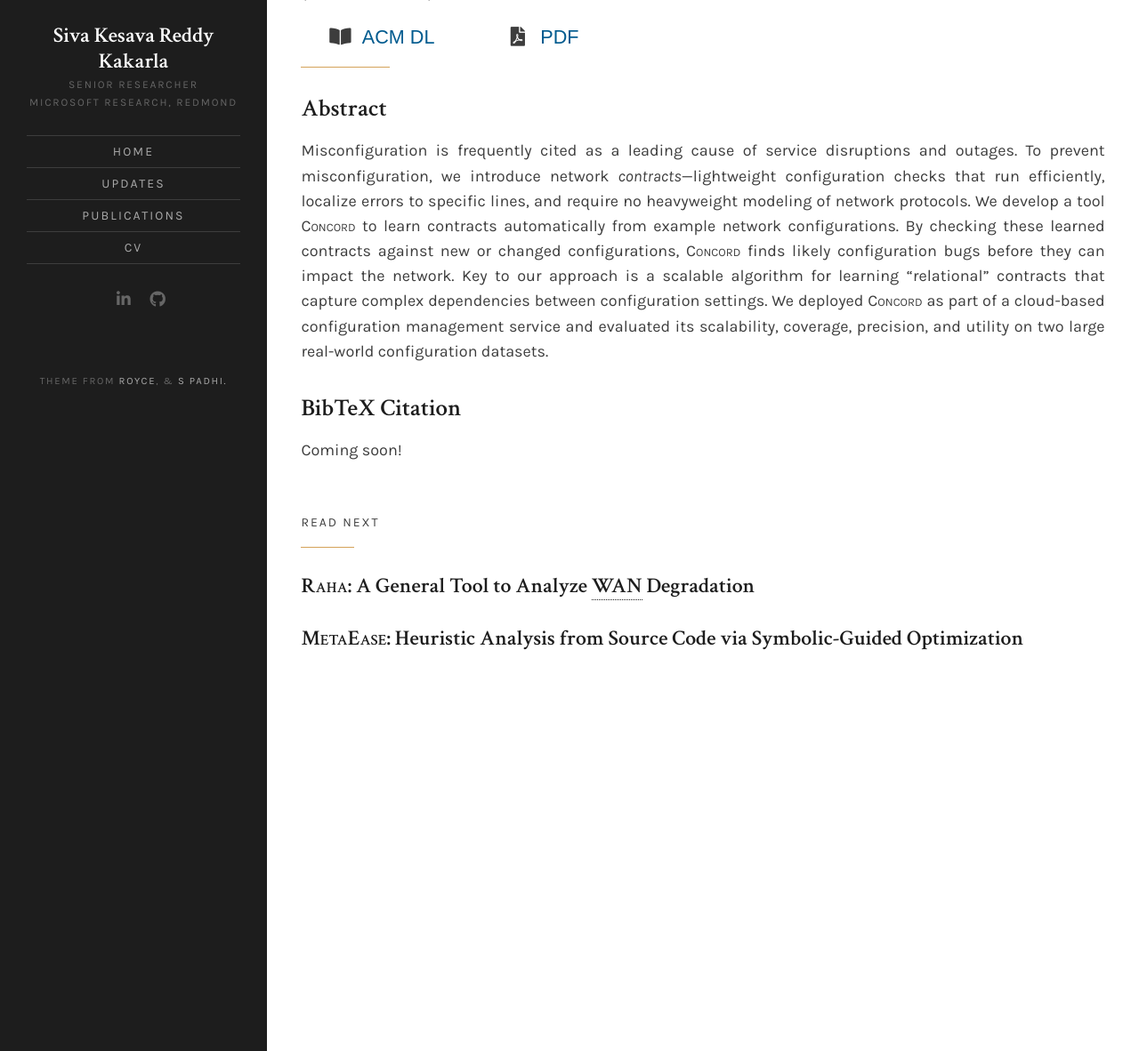
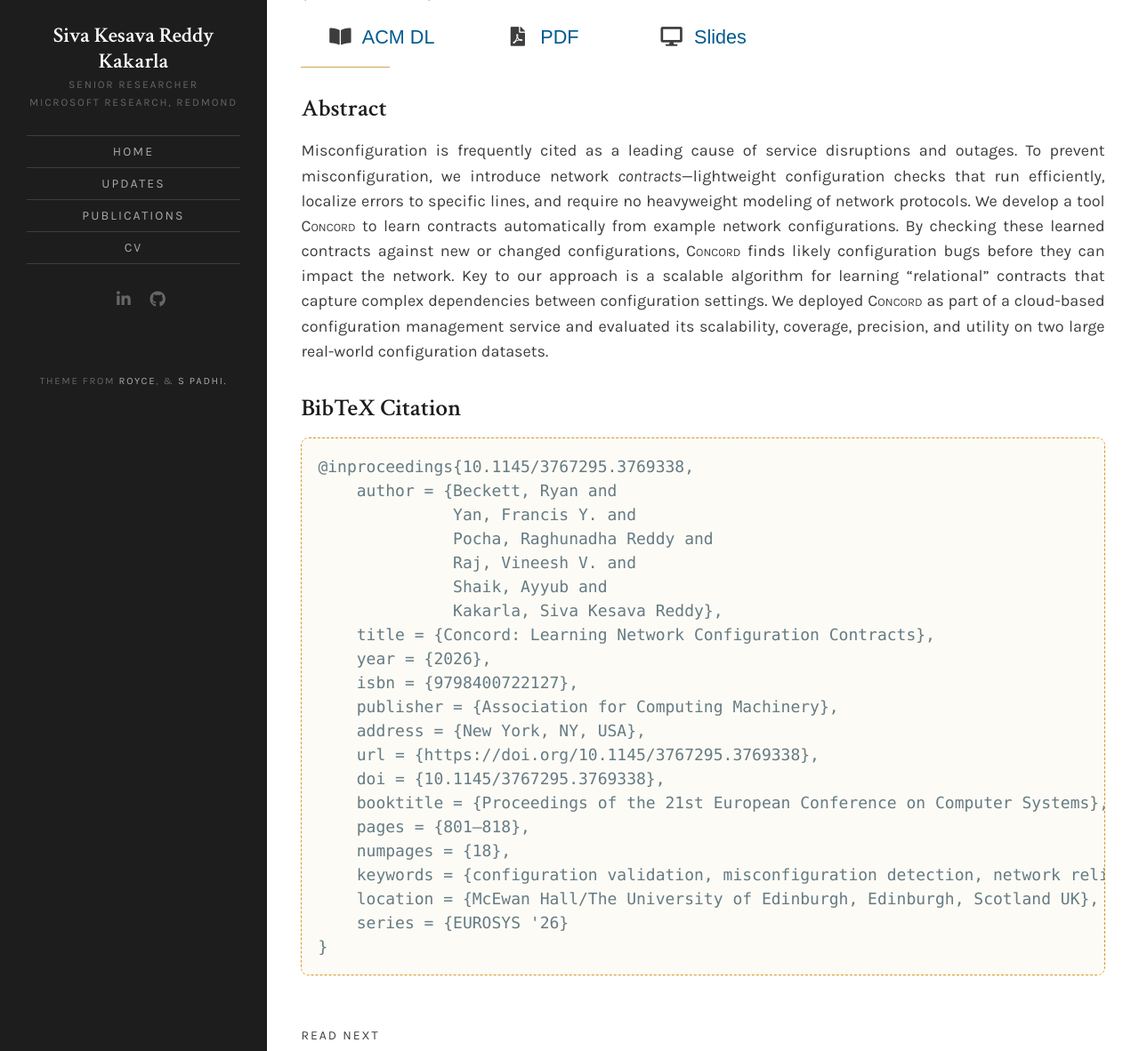
Before and after one commit to SivaKesava1/sivakesava1.github.io, a Jekyll site: the page built from _projects/17-concord.md, in a window 1280 px wide and 1400 px high, cut to the strip 218-1400 px from the top of the window. Shown: the whole strip at 89% size. Built offline with Jekyll 4.4.1, drawn with Linux system fonts in a browser that asks for light colours; nearby versions of some CDN libraries; a style sheet for code colours, icons or effects is not loaded.

Commit message:
Add slides link and BibTeX citation for Concord project
Co-authored-by: Copilot <copilot@github.com>

````diff
--- a/_projects/17-concord.md
+++ b/_projects/17-concord.md
@@ -19,6 +19,7 @@ target:
 
 links:
     PDF: '%BASE_URL%/assets/pdf/eurosys26_concord.pdf'
+    Slides: 'https://1drv.ms/p/c/40b7196834f13e16/IQB1M6IFCuIvT6Qcn2fANrlIAaWGzrsmOF3n-5YIJnAD0u8?e=Tf8e95'
 
 
 ---
@@ -31,4 +32,26 @@ Misconfiguration is frequently cited as a leading cause of service disruptions a
 
 #### BibTeX Citation
 
-Coming soon!
+```bibtex {% raw %}
+@inproceedings{10.1145/3767295.3769338,
+    author = {Beckett, Ryan and
+              Yan, Francis Y. and
+              Pocha, Raghunadha Reddy and
+              Raj, Vineesh V. and
+              Shaik, Ayyub and
+              Kakarla, Siva Kesava Reddy},
+    title = {Concord: Learning Network Configuration Contracts},
+    year = {2026},
+    isbn = {9798400722127},
+    publisher = {Association for Computing Machinery},
+    address = {New York, NY, USA},
+    url = {https://doi.org/10.1145/3767295.3769338},
+    doi = {10.1145/3767295.3769338},
+    booktitle = {Proceedings of the 21st European Conference on Computer Systems},
+    pages = {801–818},
+    numpages = {18},
+    keywords = {configuration validation, misconfiguration detection, network reliability, association rule learning},
+    location = {McEwan Hall/The University of Edinburgh, Edinburgh, Scotland UK},
+    series = {EUROSYS '26}
+}
+{% endraw %} ```
````
Also changed, not shown: 1 other file.
